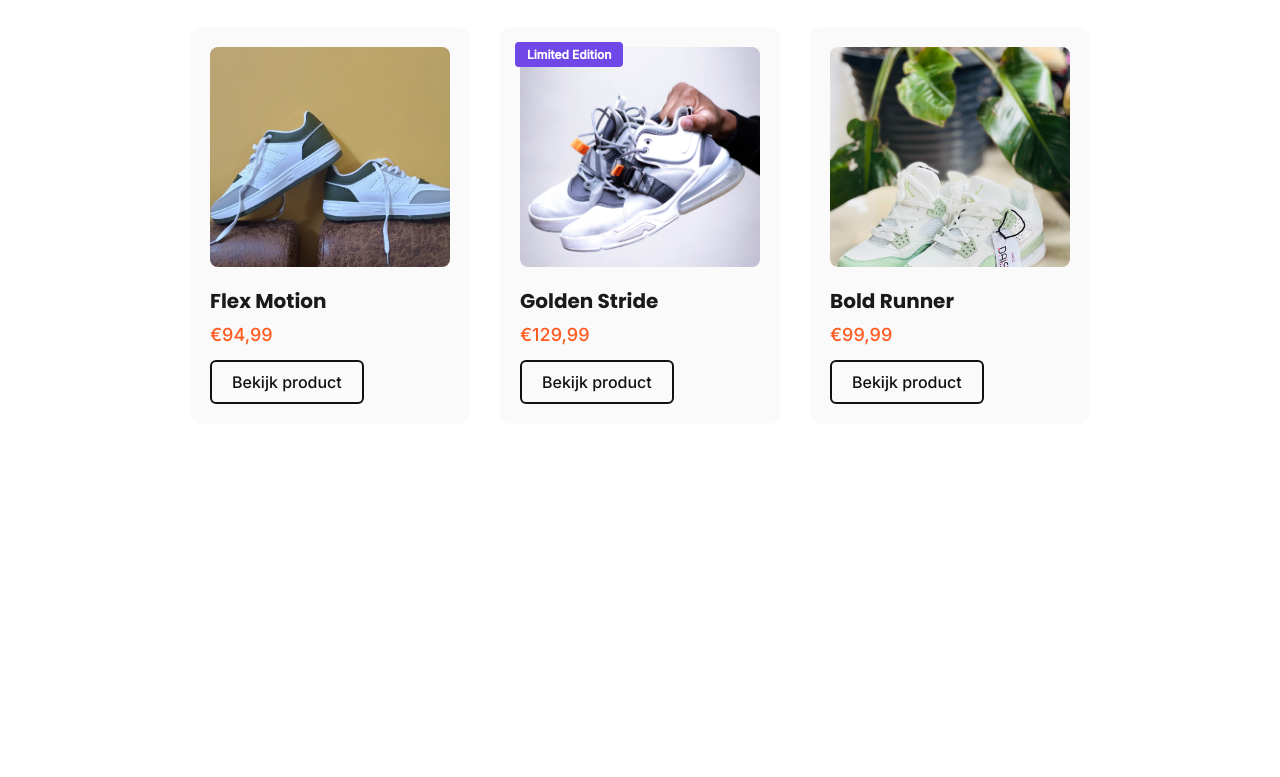
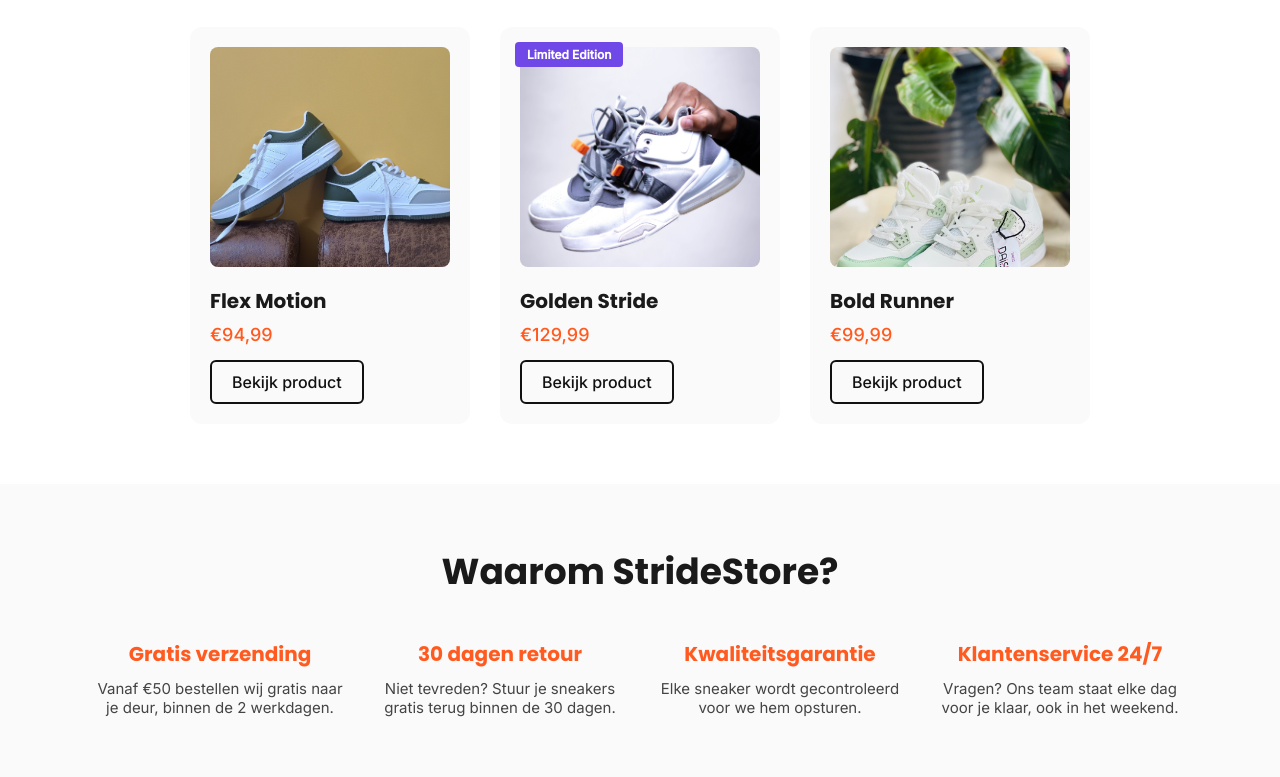
Before and after one commit to nisrineaourag1-star/stridestore-webshop, a plain HTML site: page index.html in a window 1280 px wide. Shown: the part 1200-1977 px from the top of the page. Before the commit the page ends 1684 px from the top, so only its background shows below. Drawn offline with Linux system fonts and the light colour scheme.

Commit message:
Waarom StrideStore sectie toegevoegd

```diff
--- a/css/style.css
+++ b/css/style.css
@@ -121,7 +121,7 @@ h1, h2, h3 {
 }
 
 .product-card {
-  position: relative;         /* nodig zodat het label (zie verder) er bovenop geplaatst kan worden */
+  position: relative;         /* nodig zodat het label er bovenop geplaatst kan worden */
   width: 280px;
   background-color: #fafafa;
   border-radius: 12px;
@@ -184,7 +184,7 @@ h1, h2, h3 {
 }
 
 .label-new {
-  background-color: #2f9e44; /* groen *
+  background-color: #2f9e44; /* groen */
 }
 
 .label-sale {
@@ -194,3 +194,39 @@ h1, h2, h3 {
 .label-limited {
   background-color: #7048e8; /* paars */
 }
+
+/* ===========================
+   WAAROM STRIDESTORE
+=========================== */
+.why-us {
+  padding: 60px 40px;
+  background-color: #fafafa;
+  text-align: center;
+}
+
+.why-us h2 {
+  font-size: 36px;
+  margin-bottom: 40px;
+}
+
+.why-grid {
+  display: flex;
+  flex-wrap: wrap;
+  justify-content: center;
+  gap: 30px;
+}
+
+.why-item {
+  width: 250px;
+}
+
+.why-item h3 {
+  font-size: 20px;
+  margin-bottom: 10px;
+  color: #ff5a1f;
+}
+
+.why-item p {
+  font-size: 15px;
+  color: #444444;
+}
--- a/index.html
+++ b/index.html
@@ -98,6 +98,34 @@
 
     </div>
   </section>
+   <!-- Extra blok: waarom kiezen voor StrideStore -->
+  <section class="why-us">
+    <h2>Waarom StrideStore?</h2>
+
+    <div class="why-grid">
+
+      <div class="why-item">
+        <h3>Gratis verzending</h3>
+        <p>Vanaf €50 bestellen wij gratis naar je deur, binnen de 2 werkdagen.</p>
+      </div>
+
+      <div class="why-item">
+        <h3>30 dagen retour</h3>
+        <p>Niet tevreden? Stuur je sneakers gratis terug binnen de 30 dagen.</p>
+      </div>
+
+      <div class="why-item">
+        <h3>Kwaliteitsgarantie</h3>
+        <p>Elke sneaker wordt gecontroleerd voor we hem opsturen.</p>
+      </div>
+
+      <div class="why-item">
+        <h3>Klantenservice 24/7</h3>
+        <p>Vragen? Ons team staat elke dag voor je klaar, ook in het weekend.</p>
+      </div>
+
+    </div>
+  </section>
 
 </body>
 </html>
```
